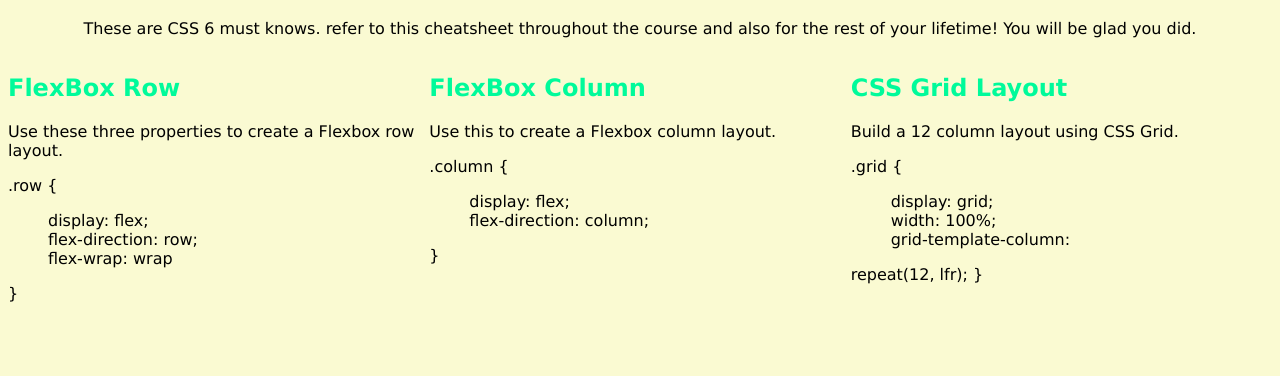
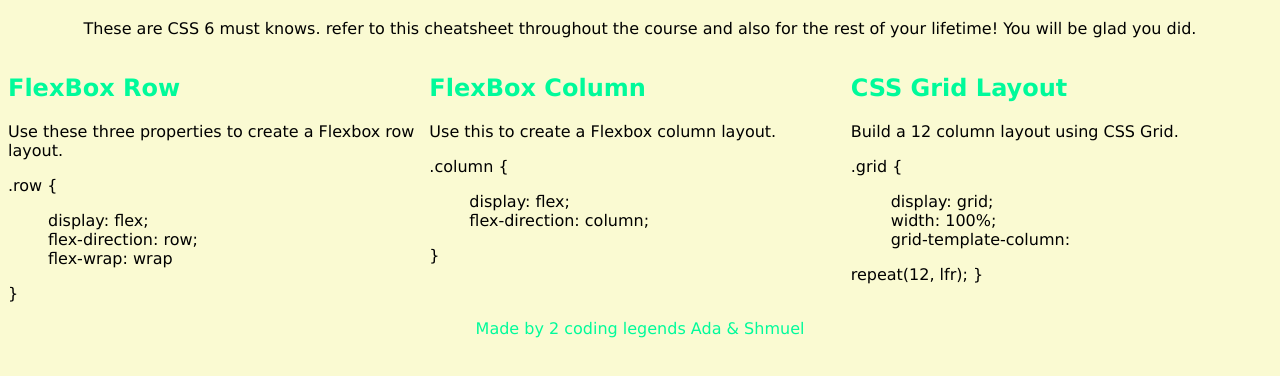
Before and after one commit to Adachika/css-cheat, a plain HTML site: page index.html in a window 1280 px wide. Shown: the part 62-438 px from the top of the page. Drawn offline with Linux system fonts and the light colour scheme.

Commit message:
added footer and footer css

```diff
--- a/css/style.css
+++ b/css/style.css
@@ -1,28 +1,44 @@
 :root {
     --grn: mediumspringgreen;
 }
+
 body {
     background-color: lightgoldenrodyellow;
     font-family: Verdana, Geneva, Tahoma, sans-serif;
 }
+
 header  {
     text-align: center;
 }
+
 header h1 {
     color: var(--grn);
 }
+
 h2 {
     color: var(--grn);
 }
+
+p {
+    color: var();
+}
+
 main {
     display: flex;
     flex-direction: row;
     flex-wrap: wrap;
 }
+
 article {
    width: 415px;
    flex: 1 1 ;
 }
+
 article li {
     list-style: none;
 }
+
+footer {
+    color: var(--grn);
+    text-align: center;
+}
--- a/index.html
+++ b/index.html
@@ -63,5 +63,9 @@
         </article>
 
        </main>
+
+       <footer>
+        Made by 2 coding legends Ada & Shmuel
+       </footer>
     </body>
 </html>
```
